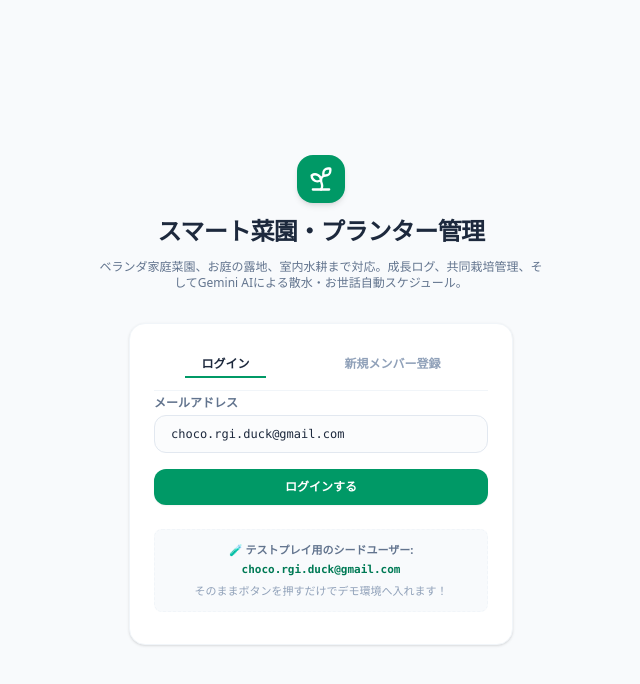
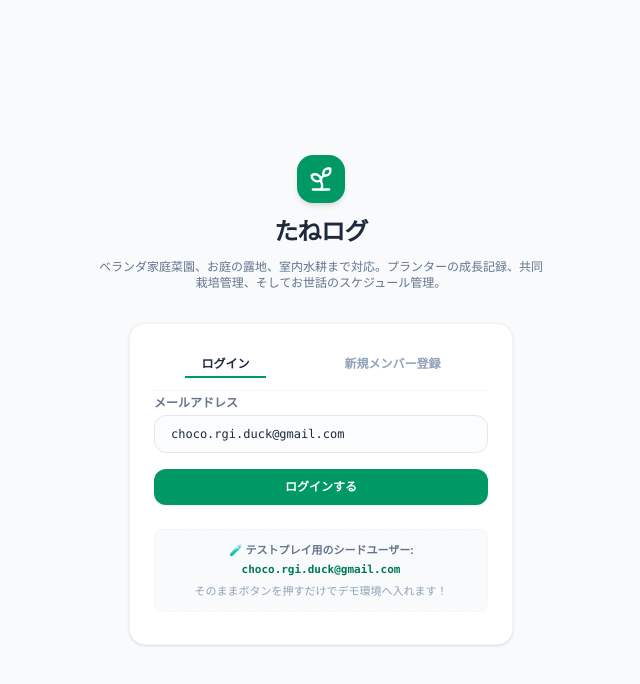
Before and after one commit to chocopc123/Tanelog, a React (Vite) app: page / in a window 1280 px wide. Shown: the top 684 px of the page, without its empty margins (319-959 px from the left). Built offline with nearby package versions, Linux system fonts and the light colour scheme.

Commit message:
style: rename application to Tanelog
Replace generic naming with "たねログ (Tanelog)" across the
application interface and metadata to establish consistent
branding.

```diff
--- a/index.html
+++ b/index.html
@@ -3,7 +3,7 @@
   <head>
     <meta charset="UTF-8" />
     <meta name="viewport" content="width=device-width, initial-scale=1.0" />
-    <title>My Google AI Studio App</title>
+    <title>たねログ (Tanelog)</title>
   </head>
   <body>
     <div id="root"></div>
--- a/metadata.json
+++ b/metadata.json
@@ -1,5 +1,5 @@
 {
-  "name": "菜園＆スマート栽培管理システム",
+  "name": "たねログ (Tanelog)",
   "description": "ベランダプランター、家庭菜園、露地畑から水耕栽培まで対応。AIによる地域気候アドバイス、散布・水やり提案、共同栽培管理を提供するスマートGrow Logツール",
   "requestFramePermissions": [],
   "majorCapabilities": ["MAJOR_CAPABILITY_SERVER_SIDE_GEMINI_API"]
--- a/src/App.tsx
+++ b/src/App.tsx
@@ -650,9 +650,9 @@ export default function App() {
           <div className="mx-auto w-12 h-12 rounded-2xl bg-emerald-600 flex items-center justify-center shadow-md">
             <Sprout className="w-7 h-7 text-white" />
           </div>
-          <h2 className="text-2xl font-extrabold text-slate-800 tracking-tight">スマート菜園・プランター管理</h2>
+          <h2 className="text-2xl font-extrabold text-slate-800 tracking-tight">たねログ</h2>
           <p className="text-slate-500 text-xs">
-            ベランダ家庭菜園、お庭の露地、室内水耕まで対応。成長ログ、共同栽培管理、そしてGemini AIによる散水・お世話自動スケジュール。
+            ベランダ家庭菜園、お庭の露地、室内水耕まで対応。プランターの成長記録、共同栽培管理、そしてお世話のスケジュール管理。
           </p>
         </div>
 
@@ -748,7 +748,7 @@ export default function App() {
               <Sprout className="w-5 h-5" />
             </span>
             <span className="font-extrabold text-sm sm:text-base tracking-tight text-slate-850">
-              菜園＆スマート栽培管理
+              たねログ
             </span>
           </div>
 
@@ -913,8 +913,7 @@ export default function App() {
 
       {/* Humble aesthetic footer */}
       <footer className="bg-white border-t border-slate-100 py-6 text-center text-slate-450 font-mono text-[10px] text-slate-400">
-        <div>Smart Garden & Cultivation Platform © 2026</div>
-        <div className="mt-1">Powered by Gemini-3.5-Flash with Local Climate Adapter</div>
+        <div>たねログ (Tanelog) © 2026</div>
       </footer>
 
     </div>
--- a/src/components/SystemPlantsView.tsx
+++ b/src/components/SystemPlantsView.tsx
@@ -1969,7 +1969,7 @@ export const SystemPlantsView: React.FC<SystemPlantsViewProps> = ({
                   <Sparkles className="w-5 h-5 text-emerald-600 shrink-0 mt-0.5" />
                   <div className="text-xs space-y-1">
                     <h4 className="font-extrabold text-emerald-800">
-                      {isSoil ? "スマート菜園・土耕AIアドバイザー接続中" : "スマート栽培・AIアドバイザー接続中"}
+                      {isSoil ? "たねログ・土耕AIアドバイザー接続中" : "たねログ・水耕AIアドバイザー接続中"}
                     </h4>
                     <p className="text-slate-600 leading-relaxed font-sans">
                       会話の度に、植物の<strong>「sowing_date（種まき日：{selectedPlant.sowingDate}）」、「現在の育成ステージ（{selectedPlant.stage}）」、および「登録されている観察測定ログ」や「直近の施肥履歴」</strong>をAIへコンテキストとして自動送信。
```
